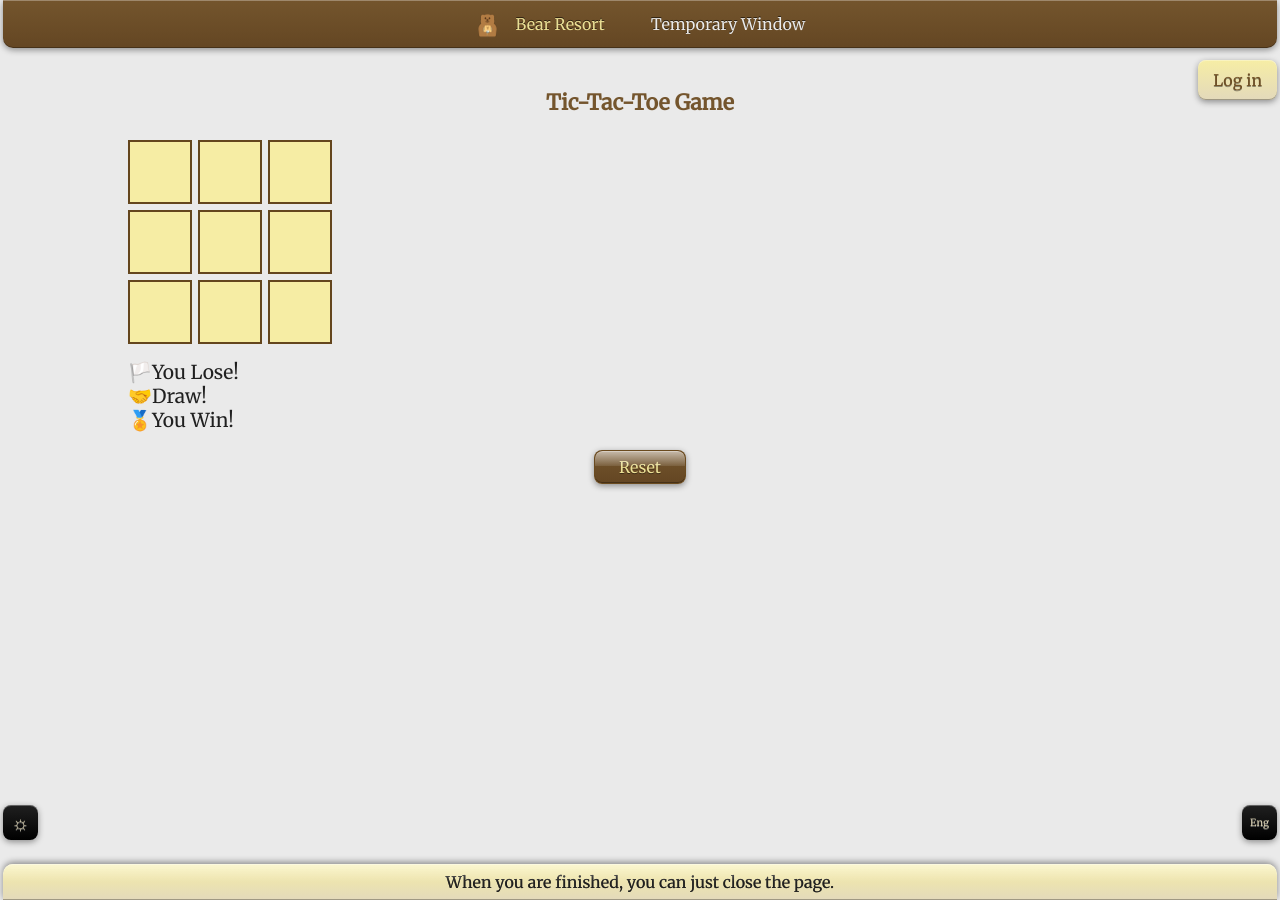
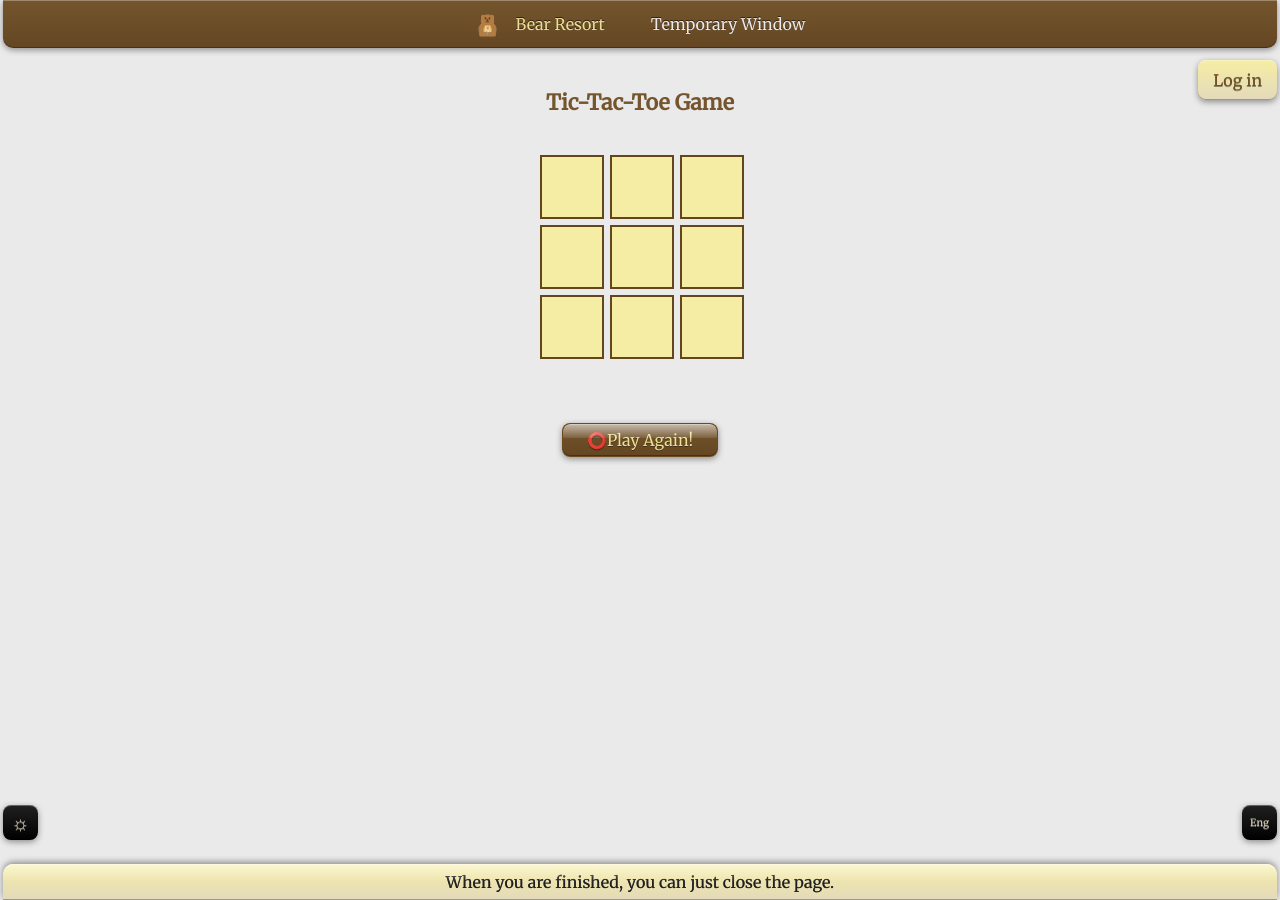
Before and after one commit to Bear-Resort/bear-resort.github.io, a Jekyll site: the page built from tic-tac-toe/index.md, in a window 1280 px wide. Built offline with Jekyll 4.4.1, drawn with Linux system fonts in a browser that asks for light colours; some of the changed lines change nothing that is shown.

Commit message:
bug fixed with the display

```diff
--- a/tic-tac-toe/index.md
+++ b/tic-tac-toe/index.md
@@ -11,11 +11,11 @@ title: "Tic-Tac-Toe Game"
         margin-top: 24px;
     }
     .cell {
-        background: var(--light-main);
-        border: 2px solid var(--dark-secondary);
+        background: var(--secondary-color);
+        border: 2px solid var(--main-color-light);
         font-size: 2.2em;
         font-weight: bold;
-        color: var(--dark-secondary);
+        color: var(--main-color);
         display: flex;
         align-items: center;
         justify-content: center;
@@ -24,7 +24,7 @@ title: "Tic-Tac-Toe Game"
         transition: background 0.2s;
     }
     .cell:hover {
-        background: var(--light-secondary);
+        background: var(    --secondary-light);
     }
     #status {
         margin-top: 20px;
@@ -38,6 +38,8 @@ title: "Tic-Tac-Toe Game"
     }
 </style>
 
+<div style="display: flex; flex-direction: column; align-items: center;">
+
 <h1><span class="eng">Tic-Tac-Toe Game</span><span class="chn">井字棋</span></h1>
 <div id="game"></div>
 <div id="status">
@@ -45,6 +47,6 @@ title: "Tic-Tac-Toe Game"
     <div id="draw"><span class="chn">🤝平局!</span><span class="eng">🤝Draw!</span></div>
     <div id="player-win"><span class="chn">🏅️你赢了!</span><span class="eng">🏅️You Win!</span></div>
 </div>
-<div style="text-align:center"><button id="reset">Reset</button></div>
+<button id="reset"><span class="chn">⭕️重开!</span><span class="eng">⭕️Play Again!</span></button></div>
 
 <script src="./main.js"></script>
--- a/tic-tac-toe/main.js
+++ b/tic-tac-toe/main.js
@@ -6,7 +6,7 @@ const gameDiv = document.getElementById('game');
 const statusDiv = document.getElementById('status');
 const resetBtn = document.getElementById('reset');
 
-const youWin = document.getElementById("you-win");
+const youWin = document.getElementById("player-win");
 const computerWin = document.getElementById("computer-win");
 const drawWin = document.getElementById("draw");
 
@@ -39,6 +39,10 @@ function setStatus(num) {
         computerWin.style.display = "none";
         youWin.style.display = "block";
         drawWin.style.display = "none";
+    } else {
+        computerWin.style.display = "none";
+        youWin.style.display = "none";
+        drawWin.style.display = "none";
     }
 }
 
@@ -46,7 +50,7 @@ function resetGame() {
     board = Array(9).fill(null);
     gameOver = false;
     render();
-    setStatus("Your turn (X)");
+    setStatus(3);
     // If you want computer to start first, uncomment below:
     // compMove();
 }
```
